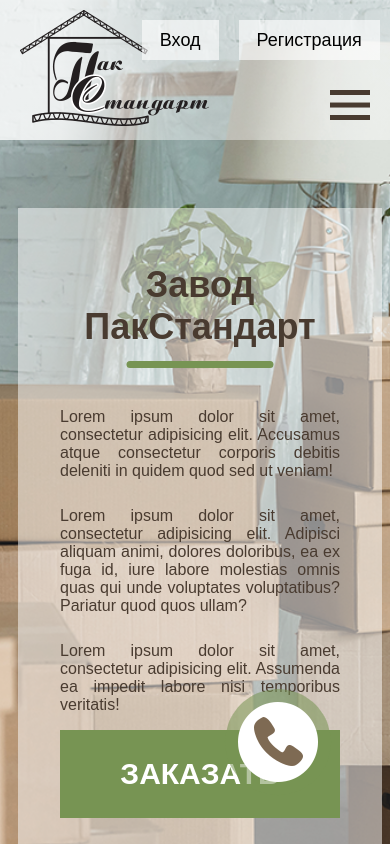
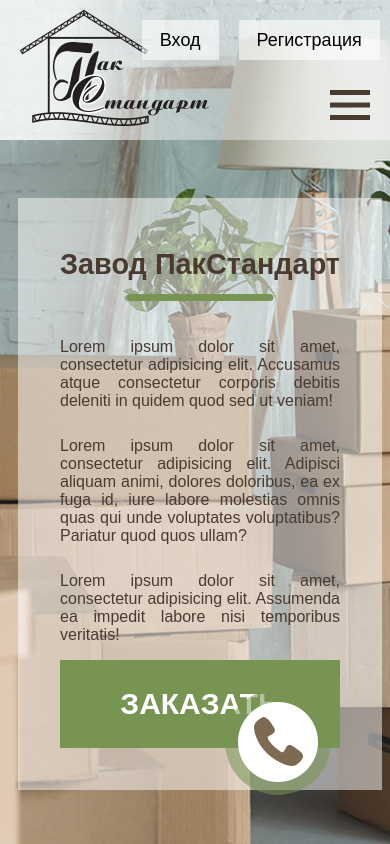
Before and after one commit to bacfm/boxes, a React app: page / in a window 390 px wide. Shown: the top 844 px of the page. Built offline with nearby package versions, Linux system fonts and the light colour scheme; a web font is replaced by a local one.

Commit message:
Main page design

```diff
--- a/src/App.scss
+++ b/src/App.scss
@@ -19,4 +19,7 @@
       border-radius: 25px;
       transform: translate(-50%);
     }
+  @media(max-width: 560px){
+    font-size: 1.8rem;
   }
+  }
--- a/src/components/MainPage/style.scss
+++ b/src/components/MainPage/style.scss
@@ -45,7 +45,7 @@
       padding-top: 0;
     }
     @media (max-width: 455px) {
-      padding-top: 30%;
+      padding-top: 50px;
     }
     .company-description{
       @media(max-width: 980px){
```
